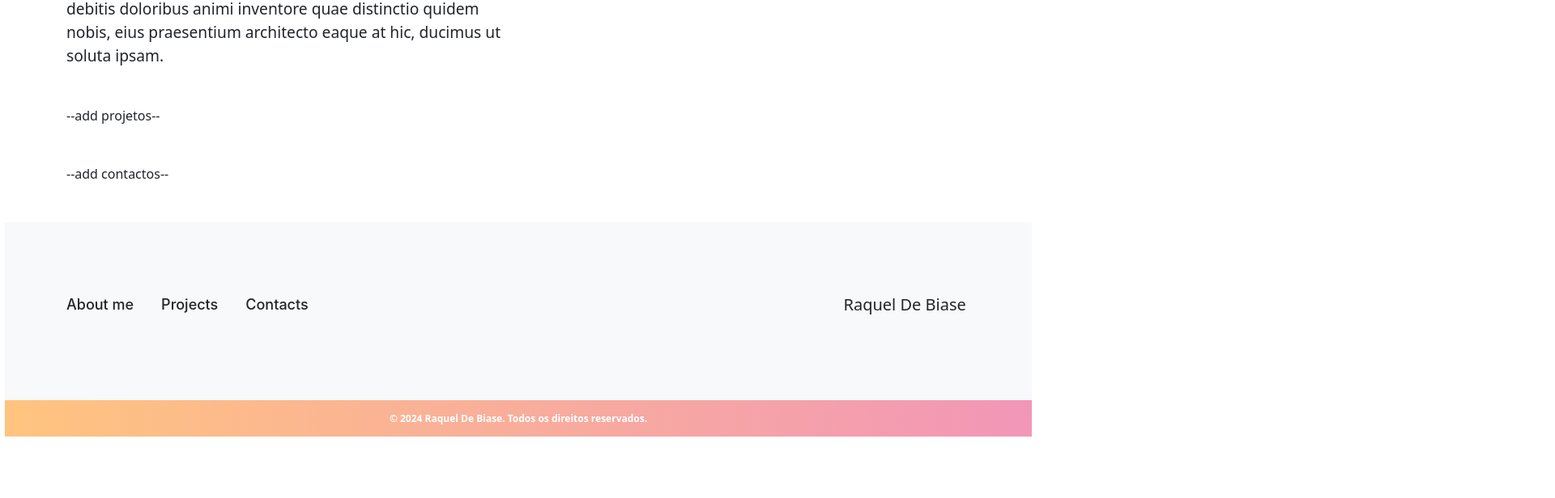
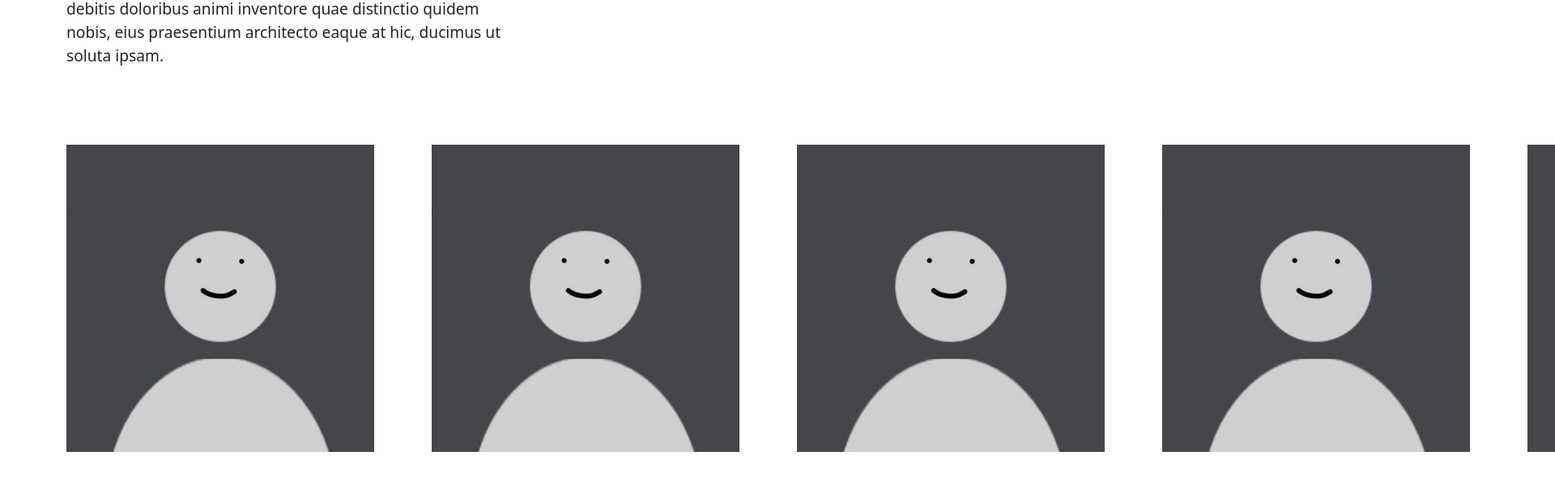
Before and after one commit to raqueldebiase/MeuWebsite, an Angular app: page / in a window 1280 px wide. Shown: the part 1140-1756 px from the top of the page at 81% size, 1920 px wide, since content can reach past the window. Before the commit the page ends 1704 px from the top, so only its background shows below. Built offline with nearby package versions, Linux system fonts and the light colour scheme.

Commit message:
add swiper/slide

```diff
--- a/package.json
+++ b/package.json
@@ -21,6 +21,7 @@
     "bootstrap": "^5.3.2",
     "ngx-bootstrap": "^12.0.0",
     "rxjs": "~7.8.0",
+    "swiper": "^11.0.6",
     "tslib": "^2.3.0",
     "zone.js": "~0.14.2"
   },
--- a/src/app/app.module.ts
+++ b/src/app/app.module.ts
@@ -9,13 +9,15 @@ import { AppComponent } from './app.component';
 import { MenuComponent } from './menu/menu.component';
 import { ContentComponent } from './content/content.component';
 import { FooterComponent } from './footer/footer.component';
+import { SlideComponent } from './slide/slide.component';
 
 @NgModule({
   declarations: [
     AppComponent,
     MenuComponent,
     ContentComponent,
-    FooterComponent
+    FooterComponent,
+    SlideComponent
   ],
   imports: [
     BrowserModule,
--- a/src/app/content/content.component.html
+++ b/src/app/content/content.component.html
@@ -50,8 +50,8 @@
 <div class="container-fluid my-5" id="projects">
   <div class="container">
     <div class="row">
-      <div class="col-12">
-        --add projetos--
+      <div class="col-12 col-md-5 my-5">
+        <app-slide></app-slide>
       </div>
     </div>
   </div>
--- /dev/null
+++ b/src/app/slide/slide.component.css
@@ -0,0 +1,5 @@
+.item-slide img {
+
+  width: 380px;
+  height: 380px;
+}
--- /dev/null
+++ b/src/app/slide/slide.component.html
@@ -0,0 +1,12 @@
+<div class="swiper-container">
+  <div class="swiper-wrapper">
+    <div class="swiper-slide" *ngFor="let item of items">
+      <div class="item-slide">
+        <a href="{{ item.link }}" target="_blank">
+          <img [src]="item.imageUrl" alt="{{ item.altText }}">
+        </a>
+      </div>
+    </div>
+
+  </div>
+</div>
--- /dev/null
+++ b/src/app/slide/slide.component.ts
@@ -0,0 +1,87 @@
+import { Component, AfterViewInit } from '@angular/core';
+import Swiper from 'swiper';
+import 'swiper/css';
+import { Navigation, Pagination } from 'swiper/modules';
+// import Swiper and modules styles
+import 'swiper/css';
+import 'swiper/css/navigation';
+import 'swiper/css/pagination';
+
+
+//AfterViewInit: interface do Angular que fornece um gancho de ciclo de vida chamado 'ngAfterViewInit'. Esse método é chamado após a visualização do componente ser totalmente inicializada.
+
+@Component({
+  selector: 'app-slide',
+  templateUrl: './slide.component.html',
+  styleUrl: './slide.component.css'
+})
+
+//Definição de classe:
+
+export class SlideComponent implements AfterViewInit {
+  //String que será usada para gerar os slides no template
+  items =  [
+    {link: 'https://www.google.com/', imageUrl: 'assets/images/profile-2.jpg', altText:'profile'},
+    {link: 'https://www.google.com/', imageUrl: 'assets/images/profile-2.jpg', altText:'profile'},
+    {link: 'https://www.google.com/', imageUrl: 'assets/images/profile-2.jpg', altText:'profile'},
+    {link: 'https://www.google.com/', imageUrl: 'assets/images/profile-2.jpg', altText:'profile'},
+    {link: 'https://www.google.com/', imageUrl: 'assets/images/profile-2.jpg', altText:'profile'},
+    {link: 'https://www.google.com/', imageUrl: 'assets/images/profile-2.jpg', altText:'profile'},
+    {link: 'https://www.google.com/', imageUrl: 'assets/images/profile-2.jpg', altText:'profile'},
+    {link: 'https://www.google.com/', imageUrl: 'assets/images/profile-2.jpg', altText:'profile'},
+    {link: 'https://www.google.com/', imageUrl: 'assets/images/profile-2.jpg', altText:'profile'},
+  ];
+
+
+  ngAfterViewInit(){
+    setTimeout(() => {
+      const swiper = new Swiper('.swiper-container', {
+        // Suas configurações aqui
+      });
+    }, 0);
+    const swiper = new Swiper('.swiper-container',{
+      slidesPerView: 10,
+      spaceBetween: 1,
+      allowTouchMove: false,
+      navigation: {
+        nextEl: '.swiper-button-next',
+        prevEl: '.swiper-button-prev'
+      },
+      pagination: {
+        el: '.swiper-pagination',
+        clickable: true
+      },
+      autoplay: {
+        delay: 5000, // Tempo em milissegundos entre os slides
+        disableOnInteraction: true // Autoplay não para quando o usuário interage
+      },
+      scrollbar: {
+        el: '.swiper-scrollbar',
+      },
+      loop: true // Ativa o loop contínuo do slider
+    });
+    const swiperBreak = new Swiper('.swiper', {
+      // Default parameters
+      slidesPerView: 1,
+      spaceBetween: 10,
+      // Responsive breakpoints
+      breakpoints: {
+        // when window width is >= 320px
+        320: {
+          slidesPerView: 1,
+          spaceBetween: 5,
+        },
+        // when window width is >= 480px
+        480: {
+          slidesPerView: 3,
+          spaceBetween: 30
+        },
+        // when window width is >= 640px
+        640: {
+          slidesPerView: 4,
+          spaceBetween: 40
+        }
+      }
+    })
+  }
+}
--- a/src/index.html
+++ b/src/index.html
@@ -8,6 +8,8 @@
   <meta name="viewport" content="width=device-width, initial-scale=1">
 
   <link rel="icon" type="image/x-icon" href="favicon.ico">
+  <script src="https://unpkg.com/swiper/swiper-bundle.js"></script>
+
 </head>
 
 <body>
```
Also changed, not shown: angular.json (+6 -21 lines), 2 other files (tests, documents, lock files or other folders).
